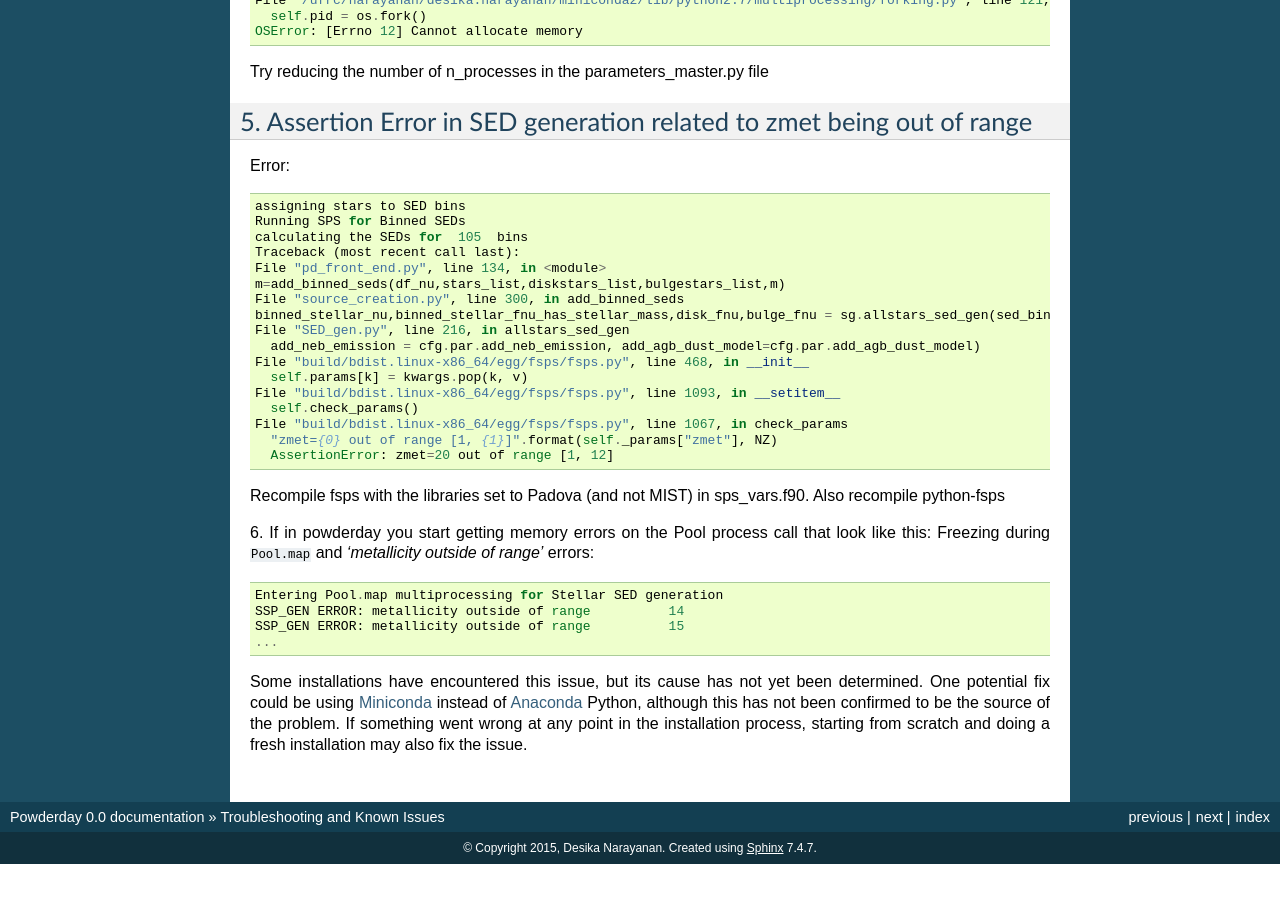
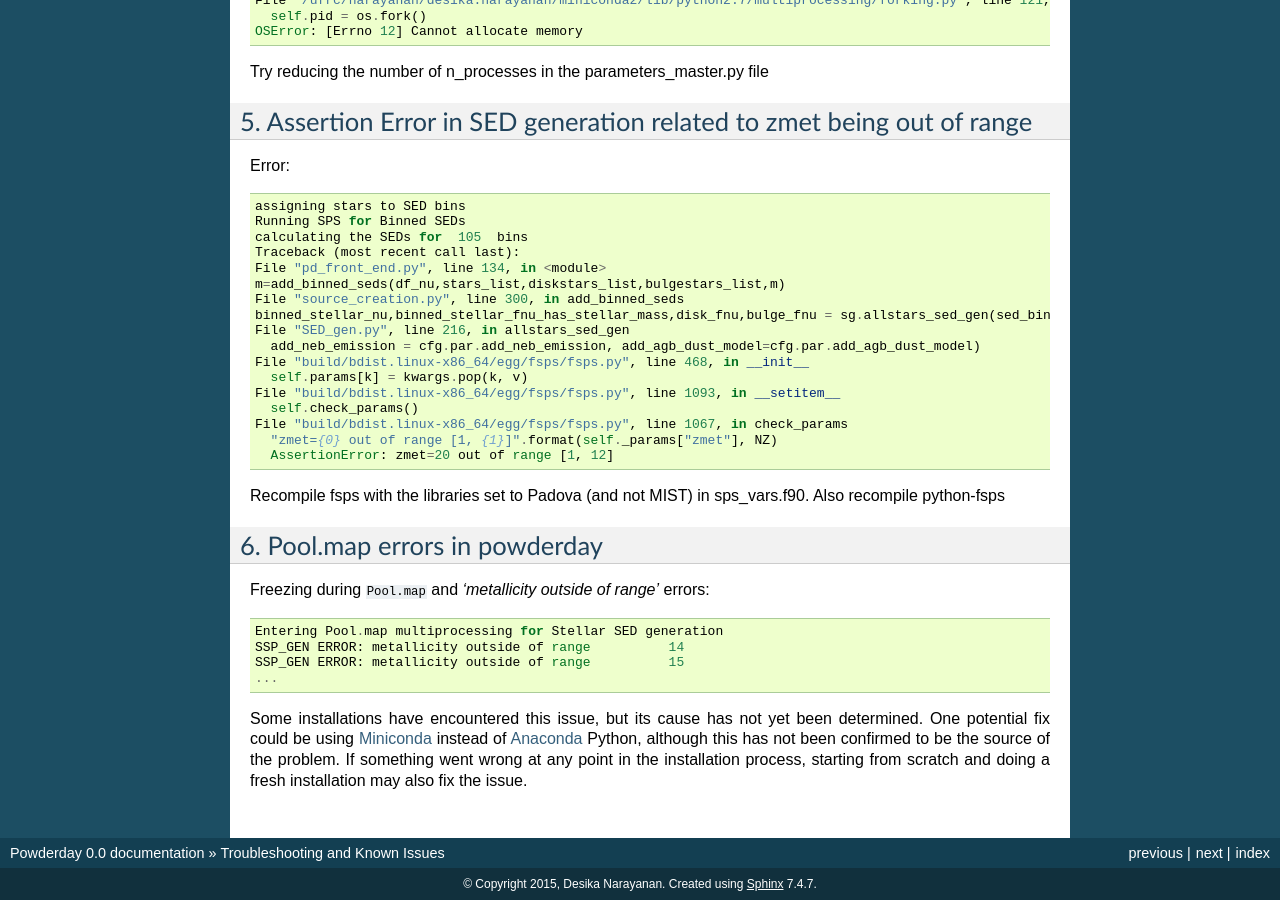
Before and after one commit to dnarayanan/powderday, a Sphinx documentation site: the page built from docs/troubleshooting.rst, in a window 1280 px wide and 900 px high, scrolled down 1135 px. Built offline with Sphinx 7.4.7, drawn with Linux system fonts in a browser that asks for light colours; before the commit the page ends 1999 px from its top, so only the background shows below that; some of the changed text lies outside the part shown.

Commit message:
more trouble shooting docs

```diff
--- a/docs/troubleshooting.rst
+++ b/docs/troubleshooting.rst
@@ -81,7 +81,9 @@ Error::
 Recompile fsps with the libraries set to Padova (and not MIST) in sps_vars.f90. Also recompile python-fsps
 
 
-6. If in powderday you start getting memory errors on the Pool process call that look like this:
+6. Pool.map errors in powderday
+--------------
+
 Freezing during ``Pool.map`` and `'metallicity outside of range'` errors::
 
     Entering Pool.map multiprocessing for Stellar SED generation
```
